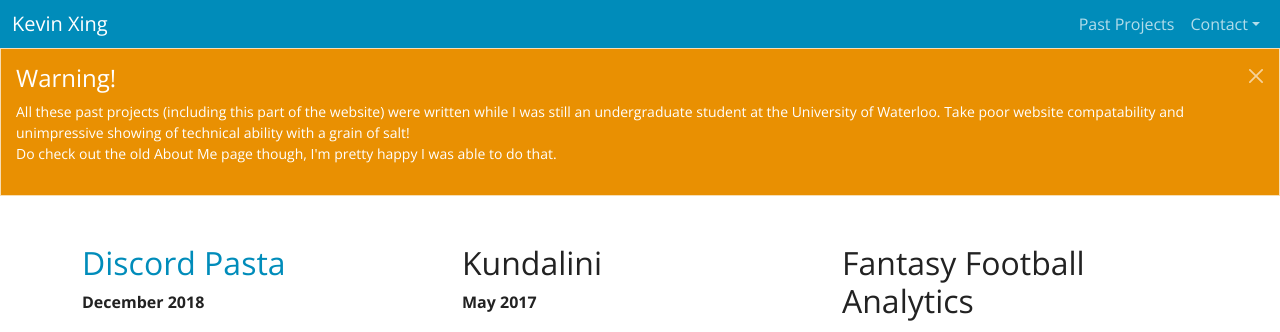
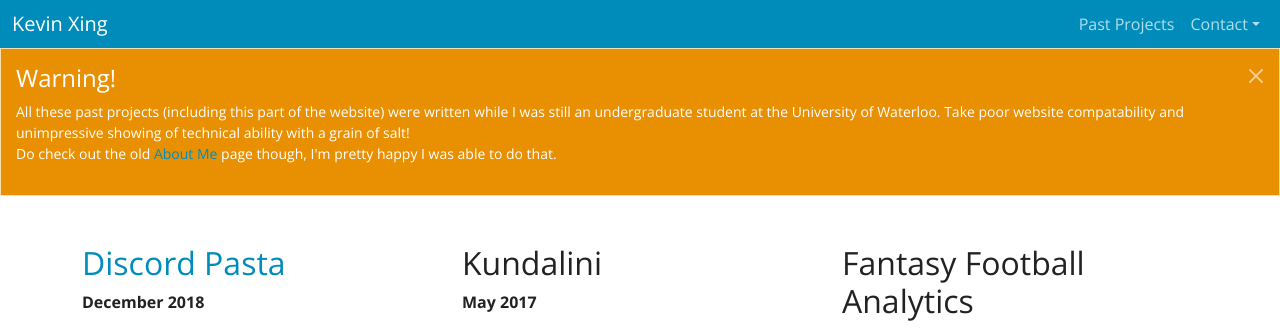
Before and after one commit to ggkevinxing/ggkevinxing.github.io, a Jekyll site: the page built from projects/index.html, in a window 1280 px wide and 900 px high. Shown: the top 332 px of the window. Built offline with Jekyll 4.4.1, drawn with Linux system fonts in a browser that asks for light colours; some of the changed lines change nothing that is shown.

Commit message:
legacy link add

```diff
--- a/projects/index.html
+++ b/projects/index.html
@@ -8,7 +8,7 @@
   <button type="button" class="btn-close" data-bs-dismiss="alert"></button>
   <h4 class="alert-heading">Warning!</h4>
   <p class="mb-0">All these past projects (including this part of the website) were written while I was still an undergraduate student at the University of Waterloo. Take poor website compatability and unimpressive showing of technical ability with a grain of salt!</p>
-  <p>Do check out the old About Me page though, I'm pretty happy I was able to do that.</p>
+  <p>Do check out the old <a href="{{site.url}}/about">About Me</a> page though, I'm pretty happy I was able to do that.</p>
 </div>
 
 <section id="portfolio">
```
